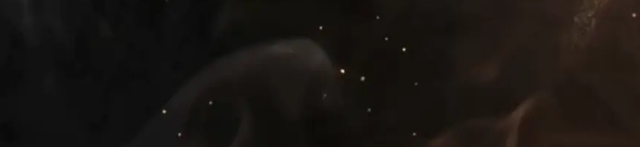
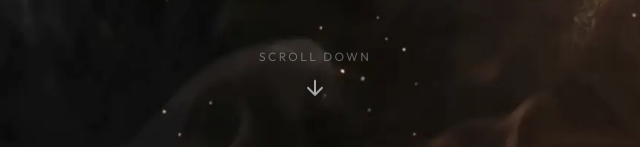
Before and after one commit to ishan200716/Fit-for-life-website, a plain HTML site: page index.html in a window 1280 px wide. Shown: the part 650-797 px from the top of the page, 325-965 px from the left. Drawn offline with Linux system fonts and the light colour scheme.

Commit message:
Add bouncing Scroll Down hint on first page load

```diff
--- a/index.html
+++ b/index.html
@@ -51,6 +51,16 @@
         <div class="scroll-text-overlay" id="overlay-2">
             <h1 class="glow-text">FUEL THE FIRE</h1>
             <p>Every rep, every drop of sweat, builds the new you.</p>
+        </div>
+
+        <!-- Scroll Down Hint -->
+        <div class="scroll-down-hint" id="scroll-hint">
+            <span>SCROLL DOWN</span>
+            <div class="arrow-down">
+                <svg width="24" height="24" viewBox="0 0 24 24" fill="none" xmlns="http://www.w3.org/2000/svg">
+                    <path d="M12 5V19M12 19L5 12M12 19L19 12" stroke="currentColor" stroke-width="2" stroke-linecap="round" stroke-linejoin="round"/>
+                </svg>
+            </div>
         </div>
     </div>
 
--- a/main.js
+++ b/main.js
@@ -417,6 +417,15 @@
         const overlayContainer = document.getElementById('text-overlay-container');
         if (!overlayContainer) return;
 
+        // Dynamic fade out for scroll down prompt
+        const scrollHint = document.getElementById('scroll-hint');
+        if (scrollHint) {
+            const hintOpacity = Math.max(0, 1 - (scrollTop / 150));
+            scrollHint.style.opacity = hintOpacity.toFixed(3);
+            scrollHint.style.transform = `translate(-50%, ${(1 - hintOpacity) * 15}px)`;
+            scrollHint.style.visibility = hintOpacity > 0.01 ? 'visible' : 'hidden';
+        }
+
         // Hide overlay container completely once scrolled past the spacer
         if (scrollTop >= scrollytellingRange) {
             overlayContainer.style.opacity = '0';
--- a/style.css
+++ b/style.css
@@ -441,6 +441,59 @@ button {
 
 .glow-text {
     text-shadow: 0 0 25px rgba(255, 255, 255, 0.15), 0 0 40px rgba(255, 94, 0, 0.2);
+}
+
+/* Scroll Down Hint Overlay */
+.scroll-down-hint {
+    position: absolute;
+    bottom: 50px;
+    left: 50%;
+    transform: translate(-50%, 0);
+    display: flex;
+    flex-direction: column;
+    align-items: center;
+    gap: 12px;
+    color: var(--color-text-secondary);
+    font-size: 0.75rem;
+    font-weight: 500;
+    letter-spacing: 0.2em;
+    opacity: 1;
+    visibility: visible;
+    transition: opacity 0.4s ease, transform 0.4s ease, visibility 0.4s ease;
+    z-index: 10;
+}
+
+.scroll-down-hint span {
+    animation: pulseHint 2s infinite;
+}
+
+.scroll-down-hint .arrow-down {
+    animation: bounceHint 2s infinite;
+    display: flex;
+    align-items: center;
+    justify-content: center;
+    color: var(--color-brand);
+}
+
+@keyframes bounceHint {
+    0%, 20%, 50%, 80%, 100% {
+        transform: translateY(0);
+    }
+    40% {
+        transform: translateY(-8px);
+    }
+    60% {
+        transform: translateY(-4px);
+    }
+}
+
+@keyframes pulseHint {
+    0%, 100% {
+        opacity: 0.4;
+    }
+    50% {
+        opacity: 1;
+    }
 }
 
 /* --- Gym Content Section Slide up --- */
```
